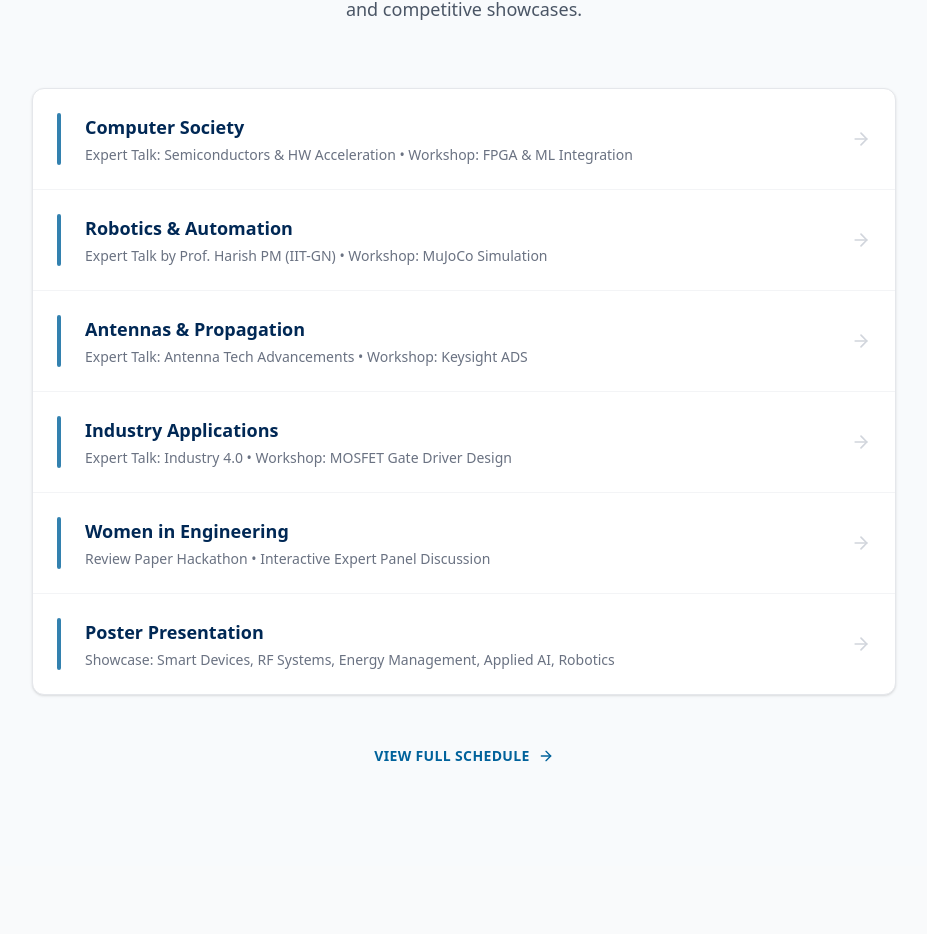
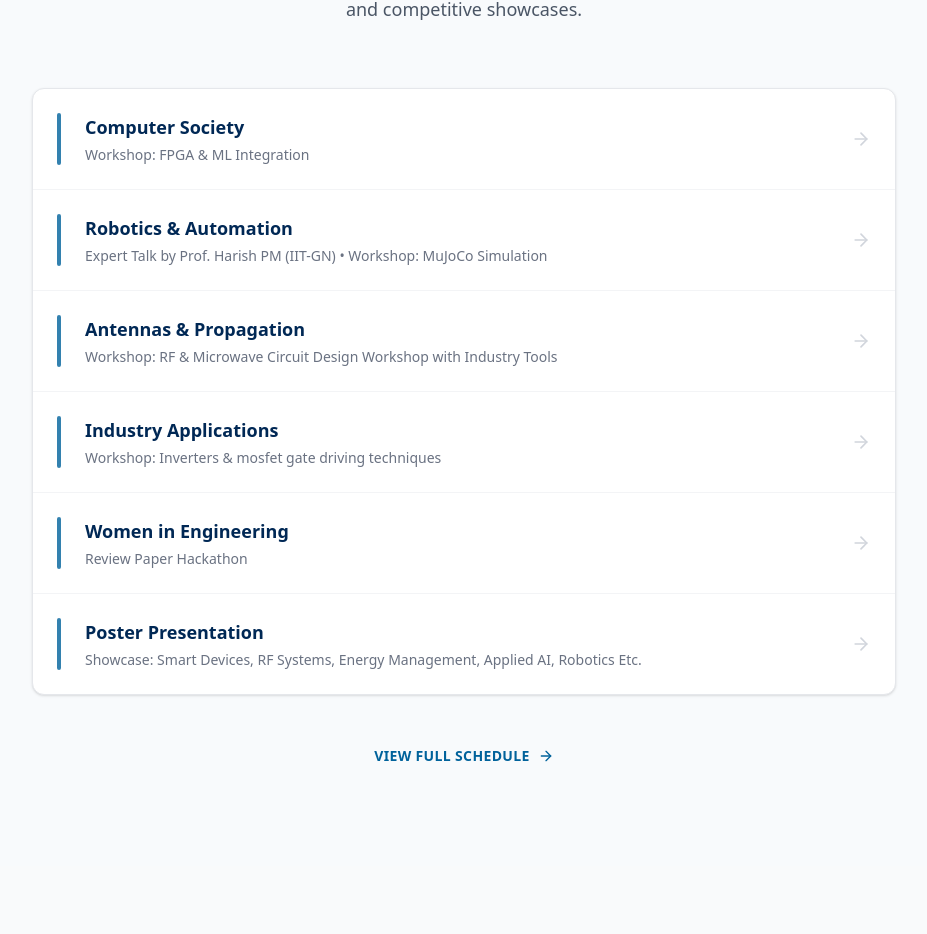
Before and after one commit to DevasyaSPatel/IEEE_sampark2026, a Next.js app: page / in a window 1280 px wide. Shown: the part 3151-4085 px from the top of the page, without its empty margins (176-1103 px from the left). Built offline with nearby package versions, Linux system fonts and the light colour scheme.

Commit message:
event overview updated

```diff
--- a/src/app/page.tsx
+++ b/src/app/page.tsx
@@ -167,7 +167,7 @@ export default function Home() {
             {[
               {
                 title: "Computer Society",
-                subtitle: "Expert Talk: Semiconductors & HW Acceleration • Workshop: FPGA & ML Integration",
+                subtitle: "Workshop: FPGA & ML Integration",
                 link: "/events"
               },
               {
@@ -177,22 +177,22 @@ export default function Home() {
               },
               {
                 title: "Antennas & Propagation",
-                subtitle: "Expert Talk: Antenna Tech Advancements • Workshop: Keysight ADS",
+                subtitle: "Workshop: RF & Microwave Circuit Design Workshop with Industry Tools",
                 link: "/events"
               },
               {
                 title: "Industry Applications",
-                subtitle: "Expert Talk: Industry 4.0 • Workshop: MOSFET Gate Driver Design",
+                subtitle: "Workshop: Inverters & mosfet gate driving techniques",
                 link: "/events"
               },
               {
                 title: "Women in Engineering",
-                subtitle: "Review Paper Hackathon • Interactive Expert Panel Discussion",
-                link: "/events"
+                subtitle: "Review Paper Hackathon",
+                link: "https://unstop.com/hackathons/cognivia-hackathon-pandit-deendayal-energy-university-pdeu-formerly-pdpu-gandhinagar-1607961"
               },
               {
                 title: "Poster Presentation",
-                subtitle: "Showcase: Smart Devices, RF Systems, Energy Management, Applied AI, Robotics",
+                subtitle: "Showcase: Smart Devices, RF Systems, Energy Management, Applied AI, Robotics Etc.",
                 link: "/events"
               }
             ].map((event, idx) => (
```
